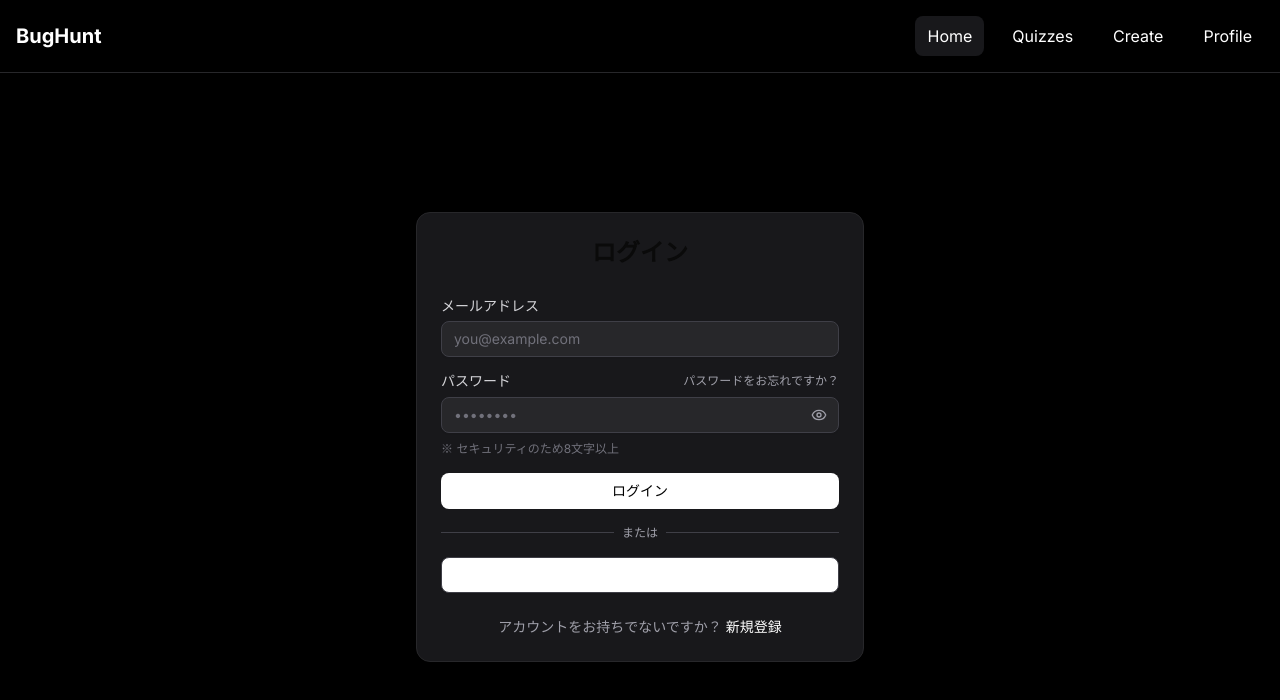
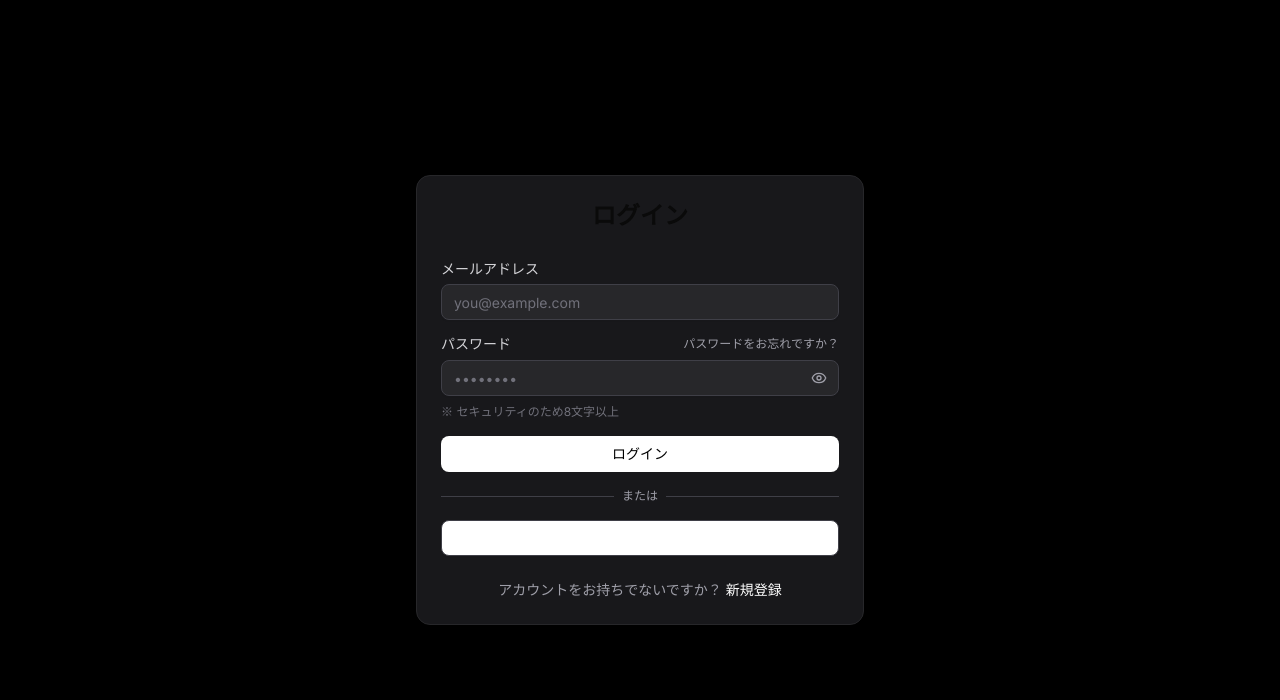
Before and after one commit to yumachin/frontend, a Next.js app: page /signIn in a window 1280 px wide. Shown: the top 700 px of the page. Built offline with nearby package versions, Linux system fonts and the light colour scheme.

Commit message:
クイズページのヘッダーを削除し、サインインページのナビゲーションを非表示にする条件を更新

```diff
--- a/src/app/quiz/easy/[id]/page.tsx
+++ b/src/app/quiz/easy/[id]/page.tsx
@@ -76,7 +76,6 @@ export default function QuizPage() {
 
   return (
     <div className="min-h-screen flex flex-col items-center justify-center px-8 lg:px-0">
-      <div className="hidden lg:flex h-24"></div>
       <div className="w-full max-w-4xl">
         <div className="pt-6 rounded-2xl border-2 lg:border-3">
           {/* ヘッダー部分 */}
--- a/src/app/quiz/hard/[id]/page.tsx
+++ b/src/app/quiz/hard/[id]/page.tsx
@@ -76,7 +76,6 @@ export default function QuizPage() {
 
   return (
     <div className="min-h-screen flex flex-col items-center justify-center px-8 lg:px-0">
-      <div className="hidden lg:flex h-24"></div>
       <div className="w-full max-w-4xl">
         <div className="pt-6 rounded-2xl border-2 lg:border-3">
           {/* ヘッダー部分 */}
--- a/src/app/quiz/normal/[id]/page.tsx
+++ b/src/app/quiz/normal/[id]/page.tsx
@@ -76,7 +76,6 @@ export default function QuizPage() {
 
   return (
     <div className="min-h-screen flex flex-col items-center justify-center px-8 lg:px-0">
-      <div className="hidden lg:flex h-24"></div>
       <div className="w-full max-w-4xl">
         <div className="pt-6 rounded-2xl border-2 lg:border-3">
           {/* ヘッダー部分 */}
--- a/src/app/signIn/page.tsx
+++ b/src/app/signIn/page.tsx
@@ -55,30 +55,6 @@ export default function SignInPage() {
 
   return (
     <div className="min-h-screen bg-black text-white flex flex-col">
-      {/* Header */}
-      <header className="border-b border-zinc-800 p-4">
-        <div className="container flex justify-between items-center">
-          <div className="flex items-center gap-2">
-
-            <span className="font-bold text-xl">BugHunt</span>
-          </div>
-          <nav className="hidden md:flex items-center gap-4">
-            <Link href="#" className="px-3 py-2 rounded-md bg-zinc-900">
-              Home
-            </Link>
-            <Link href="#" className="px-3 py-2">
-              Quizzes
-            </Link>
-            <Link href="#" className="px-3 py-2">
-              Create
-            </Link>
-            <Link href="#" className="px-3 py-2">
-              Profile
-            </Link>
-          </nav>
-        </div>
-      </header>
-
       {/* Main Content */}
       <main className="flex-1 flex items-center justify-center p-4">
         <Card className="w-full max-w-md bg-zinc-900 border-zinc-800">
--- a/src/components/header.tsx
+++ b/src/components/header.tsx
@@ -12,24 +12,27 @@ import { usePathname } from "next/navigation"
 
 export default function Header() {
   const { resolvedTheme } = useTheme()
-  const pathname = usePathname()
+  const [mounted, setMounted] = useState(false)
 
-  // 表示したくないパス一覧
-  const hiddenPaths = ["/signIn", "/sign-up", "/reset-password"]
-
-  if (hiddenPaths.includes(pathname)) {
-    return <div /> // または return null; にしてもOK
-  }
-  const [mounted, setMounted] = useState(false)
   const navItems = [
     { label: "ホーム", href: "/" },
     { label: "ランキング", href: "/ranking" },
     { label: "プロフィール", href: "/profile" },
   ]
+
   const logo = resolvedTheme === "dark" ? darkLogo : lightLogo
+
   useEffect(() => {
     setMounted(true)
   }, [])
+
+  const pathname = usePathname()
+  // 表示したくないパス一覧
+  const hiddenPaths = ["/signIn", "/sign-up", "/reset-password", "/quiz/easy/", "/quiz/normal/", "/quiz/hard/"]
+
+  if (hiddenPaths.some(prefix => pathname.startsWith(prefix))) {
+    return null
+  }
 
   return (
     <header className="fixed top-0 z-50 w-full border-b bg-background">
```
